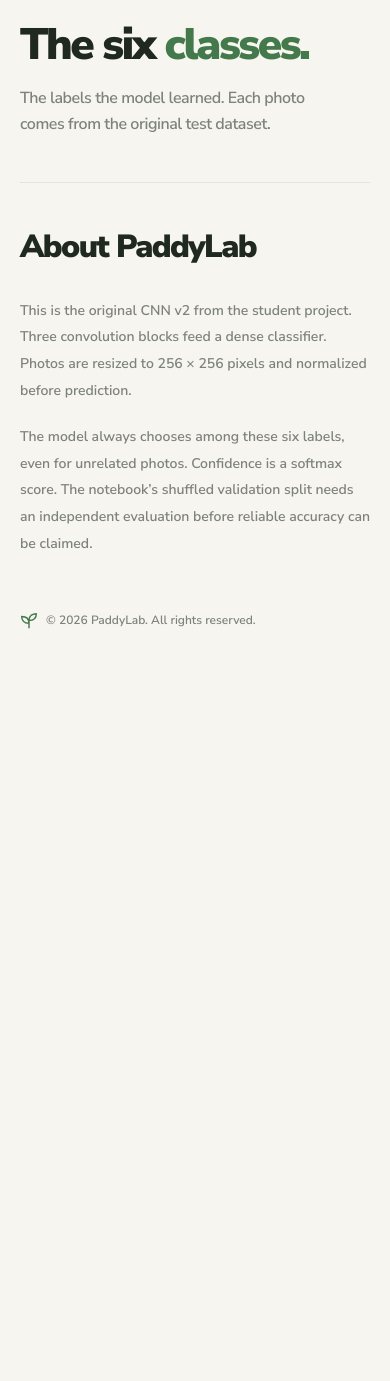
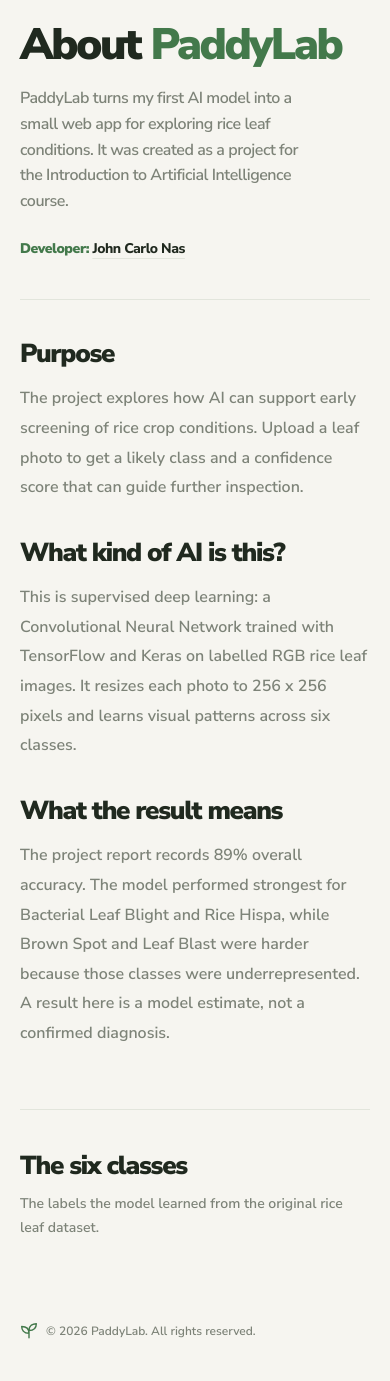
Before and after one commit to johncarlonas/PaddyLab, a Flask app: template templates/classes.html in a window 390 px wide. Shown: the part 75-1456 px from the top of the page. Before the commit the page ends 704 px from the top, so only its background shows below. Run offline with Flask 3, Linux system fonts and the light colour scheme; the template is opened without the code that fills it, so the values that code supplies are empty; some libraries are stand-ins or nearby versions.

Commit message:
Build report-based About page and class grid

```diff
--- a/app.py
+++ b/app.py
@@ -5,7 +5,7 @@
 import threading
 from pathlib import Path
 
-from flask import Flask, jsonify, render_template, request, send_file
+from flask import Flask, jsonify, redirect, render_template, request, send_file
 from PIL import Image, ImageOps, UnidentifiedImageError
 
 ROOT = Path(__file__).resolve().parent
@@ -41,9 +41,14 @@
     return render_template('index.html')
 
 
+@app.get('/about')
+def about():
+    return render_template('classes.html', guide=zip(CLASSES, LABELS, DESCRIPTIONS))
+
+
 @app.get('/classes')
-def classes():
-    return render_template('classes.html', guide=zip(CLASSES, LABELS, DESCRIPTIONS))
+def legacy_classes():
+    return redirect('/about', code=308)
 
 
 @app.get('/api/status')
--- a/static/style.css
+++ b/static/style.css
@@ -85,16 +85,24 @@
 .site-footer { display: flex; align-items: center; color: var(--muted); font-size: 12px; padding: 72px 0 40px; }
 .footer-brand { display: inline-flex; align-items: center; gap: 8px; font-weight: 600; }
 .footer-brand img { flex: 0 0 auto; }
-.classes-intro { padding-bottom: 72px; }
-.classes-intro > p { max-width: 540px; }
-.class-row { display: grid; grid-template-columns: 1fr 1fr; gap: 84px; align-items: center; margin-bottom: 96px; }
-.class-photo { height: 340px; border-radius: 20px; overflow: hidden; }
+.about-intro > p { max-width: 700px; }
+.about-developer { margin-top: 24px !important; font-size: 14px !important; }
+.about-developer > span { color: var(--green); font-weight: 900; }
+.about-developer a { color: var(--ink); font-weight: 800; text-decoration: underline; text-decoration-color: var(--line); text-underline-offset: 5px; }
+.about-developer a:hover { text-decoration-color: var(--green); }
+.about-details { display: grid; grid-template-columns: repeat(2, minmax(0, 1fr)); gap: 56px 84px; border-top: 1px solid var(--line); padding: 58px 0 86px; }
+.about-detail:last-child { grid-column: 1 / -1; max-width: 560px; }
+.about-detail h2, .classes-heading h2 { font-size: clamp(26px, 3vw, 38px); font-weight: 900; line-height: 1.1; letter-spacing: -.05em; }
+.about-detail p { max-width: 500px; color: var(--muted); line-height: 1.85; margin-top: 16px; }
+.classes-section { border-top: 1px solid var(--line); padding-top: 62px; }
+.classes-heading { display: flex; justify-content: space-between; align-items: end; gap: 32px; margin-bottom: 38px; }
+.classes-heading p { max-width: 380px; color: var(--muted); line-height: 1.7; }
+.class-list { display: grid; grid-template-columns: repeat(2, minmax(0, 1fr)); gap: 64px 40px; }
+.class-row { display: flex; flex-direction: column; gap: 22px; }
+.class-photo { aspect-ratio: 1.65; border-radius: 18px; overflow: hidden; }
 .class-photo img { width: 100%; height: 100%; object-fit: cover; }
-.class-copy h2 { font-size: clamp(29px, 3.4vw, 42px); font-weight: 900; line-height: 1.08; letter-spacing: -.05em; }
-.class-copy p { max-width: 360px; color: var(--muted); line-height: 1.8; margin-top: 22px; }
-.model-info { border-top: 1px solid var(--line); padding-top: 64px; }
-.model-info h2 { font-size: 42px; font-weight: 900; letter-spacing: -.05em; }
-.model-info-body { display: grid; grid-template-columns: 1fr 1fr; gap: 64px; margin-top: 26px; color: var(--muted); font-size: 15px; line-height: 1.9; }
+.class-copy h2 { font-size: clamp(25px, 2.7vw, 35px); font-weight: 900; line-height: 1.08; letter-spacing: -.05em; }
+.class-copy p { max-width: 500px; color: var(--muted); line-height: 1.75; margin-top: 14px; }
 .motion-ready [data-reveal] { opacity: 0; transform: translate3d(0, 24px, 0); filter: blur(3px); transition: opacity .7s, transform .9s cubic-bezier(.22,.61,.36,1), filter .7s; }
 .motion-ready [data-reveal].is-visible { opacity: 1; transform: translate3d(0,0,0); filter: blur(0); }
 @media (max-width: 850px) {
@@ -110,8 +118,8 @@
   .result-empty h3, #result h3 { font-size: 25px; }
   .confidence { flex-wrap: wrap; gap: 7px; }
   .score { grid-template-columns: 115px 1fr 40px; font-size: 10px; }
-  .class-row { gap: 36px; margin-bottom: 64px; }
-  .class-photo { height: 280px; }
+  .class-list { gap: 48px 28px; }
+  .class-photo { border-radius: 16px; }
 }
 @media (max-width: 650px) {
   .shell { width: calc(100% - 40px); }
@@ -140,14 +148,15 @@
   .model-status, .model-note { font-size: 11px; }
   .model-note { max-width: 310px; }
   .site-footer { padding-top: 54px; }
-  .classes-intro { padding-bottom: 44px; }
-  .class-row { grid-template-columns: 1fr; gap: 24px; margin-bottom: 58px; }
-  .class-photo { height: 280px; border-radius: 14px; }
+  .about-details { grid-template-columns: 1fr; gap: 36px; padding: 40px 0 60px; }
+  .about-detail:last-child { grid-column: auto; }
+  .classes-section { padding-top: 42px; }
+  .classes-heading { display: block; margin-bottom: 28px; }
+  .classes-heading p { margin-top: 12px; font-size: 14px; }
+  .class-list { grid-template-columns: 1fr; gap: 44px; }
+  .class-photo { aspect-ratio: 1.7; border-radius: 14px; }
   .class-copy h2 { font-size: 32px; }
   .class-copy p { font-size: 15px; margin-top: 15px; }
-  .model-info { padding-top: 38px; }
-  .model-info h2 { font-size: 32px; }
-  .model-info-body { grid-template-columns: 1fr; gap: 20px; font-size: 14px; }
   .score { grid-template-columns: 135px 1fr 44px; font-size: 11px; }
 }
 @media (prefers-reduced-motion: reduce) {
--- a/templates/base.html
+++ b/templates/base.html
@@ -19,7 +19,7 @@
     <header class="site-header shell">
       <a class="brand" href="/" aria-label="PaddyLab home"><img src="/static/leaf.svg" alt="" width="30" height="30">PaddyLab</a>
       <nav aria-label="Main navigation">
-        <a href="/classes" {% if request.path == '/classes' %}aria-current="page"{% endif %}>About</a>
+        <a href="/about" {% if request.path == '/about' %}aria-current="page"{% endif %}>About</a>
         <a href="/" {% if request.path == '/' %}aria-current="page"{% endif %}>Analyze</a>
       </nav>
     </header>
--- a/templates/classes.html
+++ b/templates/classes.html
@@ -1,10 +1,32 @@
 {% extends 'base.html' %}
 {% block title %}About - PaddyLab{% endblock %}
 {% block content %}
-  <section class="page-intro classes-intro" data-reveal>
-    <h1>The six <span>classes.</span></h1>
-    <p>The labels the model learned. Each photo comes from the original test dataset.</p>
+  <section class="page-intro about-intro" data-reveal>
+    <h1>About <span>PaddyLab</span></h1>
+    <p>PaddyLab turns my first AI model into a small web app for exploring rice leaf conditions. It was created as a project for the Introduction to Artificial Intelligence course.</p>
+    <p class="about-developer"><span>Developer:</span> <a href="https://johncarlonas.pages.dev" target="_blank" rel="noreferrer">John Carlo Nas</a></p>
   </section>
+
+  <section class="about-details" data-reveal>
+    <article class="about-detail">
+      <h2>Purpose</h2>
+      <p>The project explores how AI can support early screening of rice crop conditions. Upload a leaf photo to get a likely class and a confidence score that can guide further inspection.</p>
+    </article>
+    <article class="about-detail">
+      <h2>What kind of AI is this?</h2>
+      <p>This is supervised deep learning: a Convolutional Neural Network trained with TensorFlow and Keras on labelled RGB rice leaf images. It resizes each photo to 256 x 256 pixels and learns visual patterns across six classes.</p>
+    </article>
+    <article class="about-detail">
+      <h2>What the result means</h2>
+      <p>The project report records 89% overall accuracy. The model performed strongest for Bacterial Leaf Blight and Rice Hispa, while Brown Spot and Leaf Blast were harder because those classes were underrepresented. A result here is a model estimate, not a confirmed diagnosis.</p>
+    </article>
+  </section>
+
+  <section class="classes-section" data-reveal>
+    <div class="classes-heading">
+      <h2>The six classes</h2>
+      <p>The labels the model learned from the original rice leaf dataset.</p>
+    </div>
   <div class="class-list">
     {% for key, label, description in guide %}
     <article class="class-row" data-reveal>
@@ -13,11 +35,5 @@
     </article>
     {% endfor %}
   </div>
-  <section class="model-info" id="model" data-reveal>
-    <h2>About PaddyLab</h2>
-    <div class="model-info-body">
-      <p>This is the original CNN v2 from the student project. Three convolution blocks feed a dense classifier. Photos are resized to 256 × 256 pixels and normalized before prediction.</p>
-      <p>The model always chooses among these six labels, even for unrelated photos. Confidence is a softmax score. The notebook’s shuffled validation split needs an independent evaluation before reliable accuracy can be claimed.</p>
-    </div>
   </section>
 {% endblock %}
```
Also changed, not shown: tests/browser.cjs (+5 -3 lines), tests/test_app.py (+4 -1 lines), README.md.
